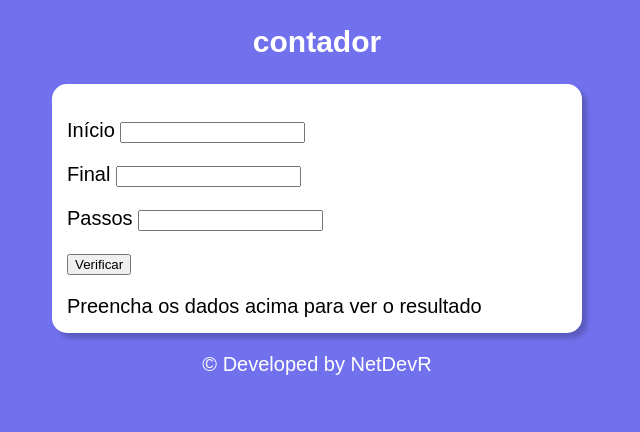
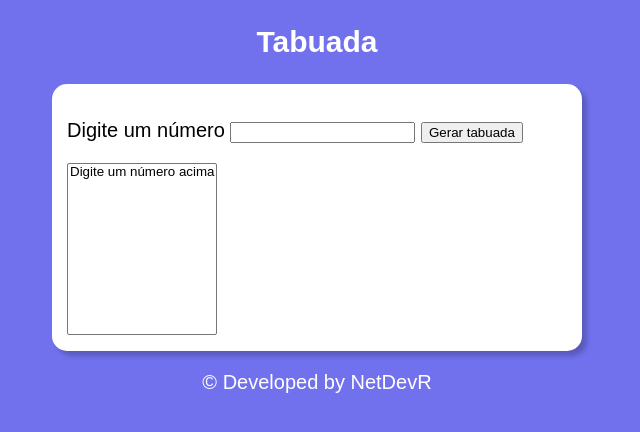
Before and after one commit to NetDevR/Exercicios-JS, a plain HTML site: page tabuada/index.html in a window 1280 px wide. Shown: the whole page, without its empty margins (323-963 px from the left). Drawn offline with Linux system fonts and the light colour scheme.

Commit message:
tabuada completa

```diff
--- a/tabuada/index.html
+++ b/tabuada/index.html
@@ -5,27 +5,24 @@
     <meta http-equiv="X-UA-Compatible" content="IE=edge">
     <meta name="viewport" content="width=device-width, initial-scale=1.0">
     <link rel="stylesheet" href="css/style.css">
-    <title>Comprovante de idades</title>
+    <title>Tabuada</title>
 </head>
 <body>
 
-  <header> <h2>contador</h2></header>
+  <header> <h2>Tabuada</h2></header>
 
   <section>
       <div>
-        <p> Início <input type="number" name="txtinicio" id="txtinicio" min="0"></p>
-
-        <p>Final <input type="number" name="txtfinal" id="txtfinal" min="0"></p>
-
-        <p>Passos <input type="number" name="txtpassos" id="txtpassos" min="0"></p>
-
-        <p>
-          <input type="button" value="Verificar" onclick="contar()">
-        </p>
+        <p> Digite um número <input type="number" name="numero" id="numero" min="0">
+        <input type="button" value="Gerar tabuada" onclick="tabuada()">
+      </p>
       </div>
 
       <div id="res">
-        Preencha os dados acima para ver o resultado
+        <select name="selecao" id="selecao" size="10">
+          <option value="txt"> Digite um número acima</option>
+
+        </select>
       </div>
 
 
--- a/tabuada/js/main.js
+++ b/tabuada/js/main.js
@@ -1,35 +1,19 @@
-function contar(){
-    var inicio = document.getElementById('txtinicio')
-    var fim = document.getElementById('txtfinal')
-    var passos = document.getElementById('txtpassos')
-    var res = document.getElementById('res')
+function tabuada(){
+    let num = document.getElementById('numero')
+    let tab = document.getElementById('selecao')
 
-    if(inicio.value.length == 0 || fim.value.length == 0 || passos.value.length == 0){
-        window.alert('ERRO! Dados estão comprometidos')
-        res.innerHTML('Impossivel contar')
-    } else{
-        res.innerHTML = ('Contando: <br>')
-        let i = Number(inicio.value)
-        let f = Number(fim.value)
-        let p = Number(passos.value)
-        if (p <= 0){
-            window.alert('Passo inválido. Considerando passo 1')
-            p = 1
+    if(num.value.length == 0){
+        window.alert('Erro! Número inválido para tabuada')
+    }else{
+        let n = Number(num.value)
+        let c = 1
+        tab.innerHTML = ''
+        while (c <= 10){
+            let item = document.createElement('option')
+            item.text = `${n} x ${c} = ${n*c}`
+            item.value = `tab${c}`
+            tab.appendChild(item)
+            c++;
         }
-        if(i < f){
-            //Contagem Crescente
-            for( let c = 1; c <= f; c += p){
-                res.innerHTML += `${c} \u{1F449}`
-            }
-        }else{
-            //Contagem Decrescente
-            for( let c = i; c >= f; c -= p){
-                res.innerHTML += `${c} \u{1F449}`
-            }
-
-
-        }
-        res.innerHTML += `\u{1F6A9}`
-
     }
 }
```
